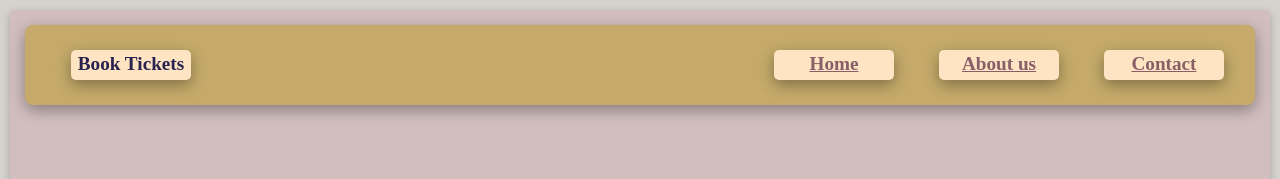
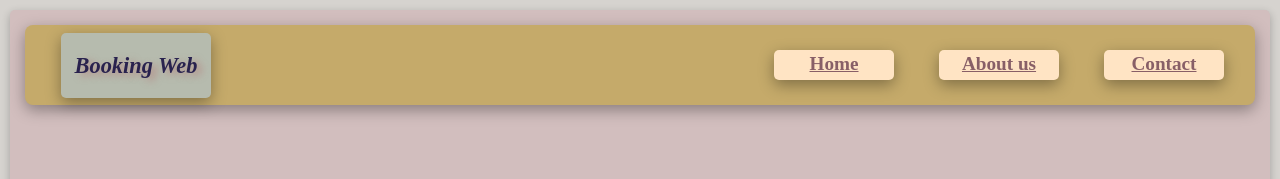
Before and after one commit to shadan-sarfaraz/Movie-Booking-App, a plain HTML site: page index.html in a window 1280 px wide. Shown: the top 179 px of the page. Drawn offline with Linux system fonts and the light colour scheme.

Commit message:
logo updated

```diff
--- a/app.css
+++ b/app.css
@@ -32,6 +32,22 @@ nav{
 
 .logo{
     flex: 1;
+    font-size: 1.4rem;
+    font-weight: 800;
+    margin-left: 20px;
+    max-width: 150px;
+    text-align: center;
+    height: 30px;
+    background-color: rgb(182, 187, 174);
+    padding-top: 20px;
+    font-style: oblique;
+    height: 65px;
+    border-radius: 5px;
+    box-shadow: rgba(0, 0, 0, 0.35) 0px 5px 15px;
+    text-shadow: 5px 3px 7px rgba(180, 110, 110, 0.6);
+}
+.list{
+    flex: 1;
     font-size: 1.2rem;
     font-weight: 600;
     margin-left: 30px;
@@ -43,7 +59,6 @@ nav{
     border-radius: 5px;
     box-shadow: rgba(0, 0, 0, 0.35) 0px 5px 15px;
 }
-
 nav ul{
     flex: 1;
     display: flex;
--- a/index.html
+++ b/index.html
@@ -6,17 +6,17 @@
     <meta name="viewport" content="width=device-width, initial-scale=1.0">
     <script src="./app.js" defer type="module"> </script>
     <link rel="stylesheet" href="./app.css">
-    <title>Document</title>
+    <title>Movie App</title>
 </head>
 <body class="container">
     <div id="contain" >
         <nav>
-            <div class="logo">Book Tickets</div>
+            <div class="logo">Booking Web</div>
 
             <ul>
-                <li class="logo">Home</li>
-                <li class="logo">About us</li>
-                <li class="logo">Contact</li>
+                <li class="list">Home</li>
+                <li class="list">About us</li>
+                <li class="list">Contact</li>
             </ul>
         </nav>
 
```
Also changed, not shown: image/My project-1.jpg (deleted).
